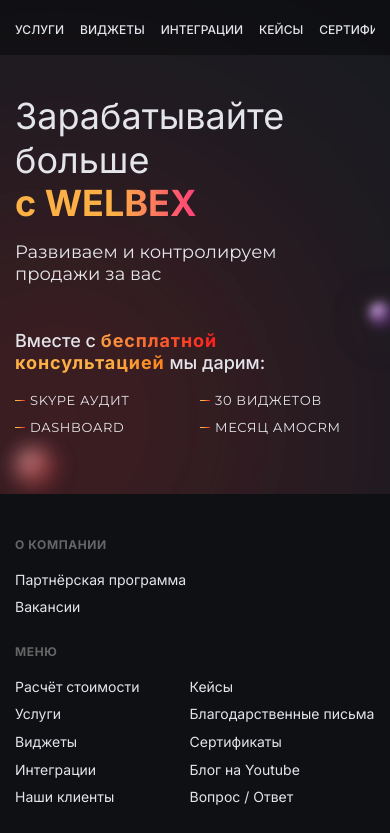
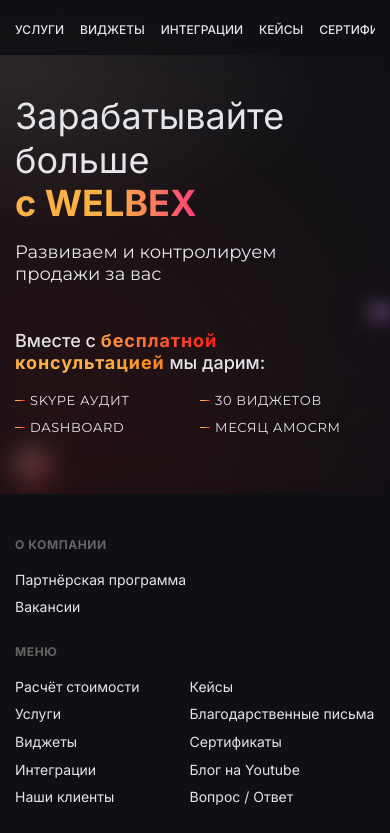
Before and after one commit to failer64/welbex, a plain HTML site: page index.html in a window 390 px wide. Shown: the top 833 px of the page. Drawn offline with Linux system fonts and the light colour scheme.

Commit message:
Add files via upload

```diff
--- a/css/style.css
+++ b/css/style.css
@@ -652,12 +652,14 @@
   .page__welbex::before {
     content: "";
     position: absolute;
+    z-index: 1;
     width: 100%;
     height: 100%;
     top: 0;
     left: 0;
-    background: lightgray 0% 0%/100px 100px repeat;
-    mix-blend-mode: overlay;
+    background: radial-gradient(304.35% 148.2% at 3.2% 3.49%, rgba(255, 246, 233, 0.1) 0%, rgba(26, 29, 35, 0.1) 26.62%, rgba(26, 29, 35, 0.1) 52.1%, rgba(26, 29, 35, 0.01) 70.17%, rgba(26, 29, 35, 0) 100%);
+    -webkit-backdrop-filter: blur(7.5px);
+            backdrop-filter: blur(7.5px);
   }
 }
 
--- a/index.html
+++ b/index.html
@@ -10,7 +10,7 @@
 			opacity: 0;
 		}
 	</style>
-	<link rel="stylesheet" href="css/style.min.css?_v=20231121022549">
+	<link rel="stylesheet" href="css/style.min.css?_v=20231121132612">
 	<link rel="shortcut icon" href="favicon.ico">
 	<!-- <meta name="robots" content="noindex, nofollow"> -->
 	<meta name="viewport" content="width=device-width, initial-scale=1.0">
@@ -170,7 +170,7 @@
 			</div>
 		</footer>
 	</div>
-	<script src="js/app.min.js?_v=20231121022549"></script>
+	<script src="js/app.min.js?_v=20231121132612"></script>
 </body>
 
 </html>
```
Also changed, not shown: css/style.min.css.
